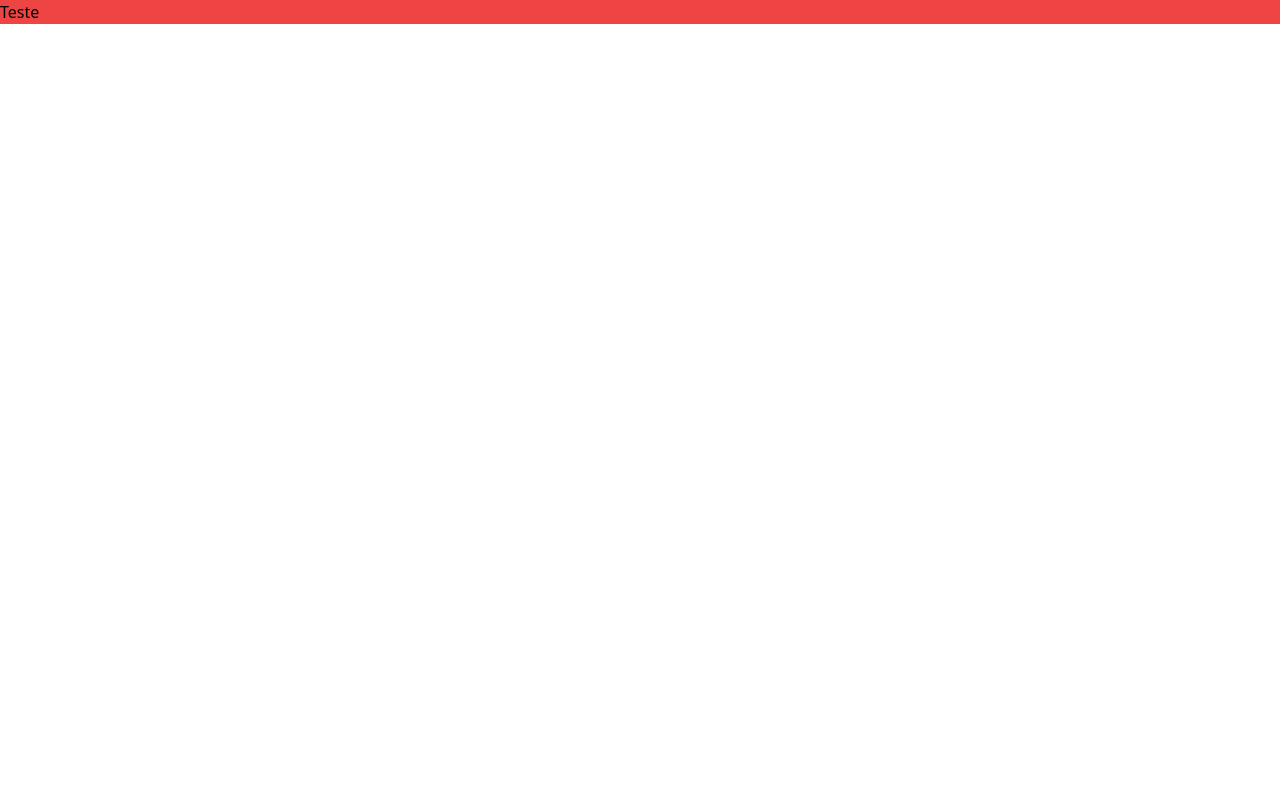
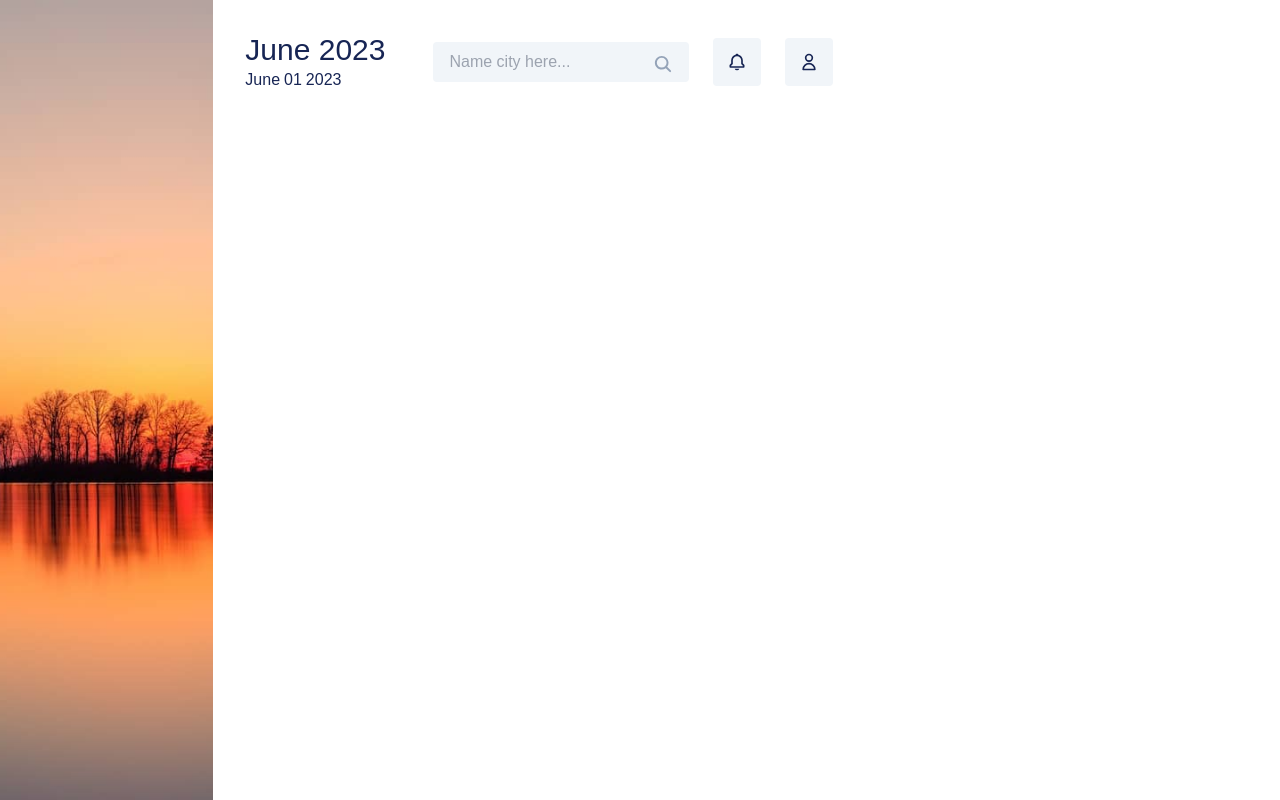
Before and after one commit to samuellsantos/WeatherDashboard, a React (Vite) app: page / in a window 1280 px wide. Built offline with nearby package versions, Linux system fonts and the light colour scheme.

Commit message:
Header left container

```diff
--- a/package.json
+++ b/package.json
@@ -11,7 +11,8 @@
   },
   "dependencies": {
     "react": "^18.2.0",
-    "react-dom": "^18.2.0"
+    "react-dom": "^18.2.0",
+    "react-icons": "^4.9.0"
   },
   "devDependencies": {
     "@types/react": "^18.0.37",
--- a/src/App.tsx
+++ b/src/App.tsx
@@ -1,13 +1,12 @@
+import { LeftContainer } from "./components/leftContainer/LeftContainer"
 
 
 function App() {
 
   return (
-    <>
-      <h1 className="bg-red-500">
-        Teste
-      </h1>
-    </>
+    <div className="font-Poppins">
+      <LeftContainer />
+    </div>
   )
 }
 
--- /dev/null
+++ b/src/components/leftContainer/LeftContainer.tsx
@@ -0,0 +1,14 @@
+import React from 'react'
+import { Wallpaper } from './Wallpaper'
+import { LeftHeaeder } from './LeftHeaeder'
+
+export const LeftContainer = () => {
+  return (
+    <div className='flex'>
+      <Wallpaper />
+      <div>
+        <LeftHeaeder />
+      </div>
+    </div>
+  )
+}
--- /dev/null
+++ b/src/components/leftContainer/LeftHeaeder.tsx
@@ -0,0 +1,67 @@
+import React from 'react'
+import { BiBell } from 'react-icons/bi'
+import { HiOutlineUser } from 'react-icons/hi'
+import { IoSearch } from 'react-icons/io5'
+
+export const LeftHeaeder = () => {
+  const months = [
+    'January', 'February', 'March', 'April', 'May', 'June',
+    'July', 'August', 'September', 'October', 'November', 'December'
+  ];
+
+  const currentDate = new Date()
+  const day = currentDate.getDay()
+  const month = currentDate.getMonth()
+  const year = currentDate.getFullYear()
+
+  const formatedDate = `${months[month]} ${year}`
+
+
+
+  return (
+    <header className='w-full text-blue-950'>
+      <div className='flex items-center justify-between gap-x-12 p-8'>
+        <div>
+          <h1 className='text-3xl font-medium'>
+            {formatedDate}
+          </h1>
+          <p className='flex gap-x-1'>
+            <span>
+            {months[month]}
+            </span>
+            <span>
+              {day < 10 && `0${day}`}
+            </span>
+            <span>
+              {year}
+            </span>
+          </p>
+        </div>
+
+
+        <div className='flex items-center gap-x-6'>
+
+          <div className='relative'>
+            <input
+            type="text"
+            className='bg-slate-100 w-64 h-10 pl-4 pr-12 rounded focus:outline-slate-300'
+            placeholder='Name city here...'
+            />
+
+            <button className='absolute right-4 top-3 text-slate-400'>
+              <IoSearch size={20}/>
+            </button>
+          </div>
+
+          <button className='w-12 h-12 bg-slate-100 flex items-center justify-center rounded hover:border-2 hover:border-slate-300 transition-all'>
+            <BiBell size={20}/>
+          </button>
+
+          <button className='w-12 h-12 bg-slate-100 flex items-center justify-center rounded hover:border-2 hover:border-slate-300 transition-all'>
+            <HiOutlineUser size={20}/>
+          </button>
+        </div>
+      </div>
+    </header>
+  )
+}
--- /dev/null
+++ b/src/components/leftContainer/Wallpaper.tsx
@@ -0,0 +1,10 @@
+import React from 'react'
+import wallpaper from '../../assets/wallpaper.jpg'
+
+export const Wallpaper = () => {
+  return (
+    <div className='h-screen w-2/12 bg-[url(/src/assets/wallpaper.jpg)] bg-cover bg-center'>
+
+    </div>
+  )
+}
--- a/tailwind.config.js
+++ b/tailwind.config.js
@@ -11,6 +11,9 @@ export default {
         second: '#18396E',
         third: '#385B91',
       },
+      backgroundImage: {
+        wallpaper: "url('src/assets/wallpaper.jpg')",
+      },
     },
   },
   plugins: [],
```
Also changed, not shown: 1 other file (tests, documents, lock files or other folders).
